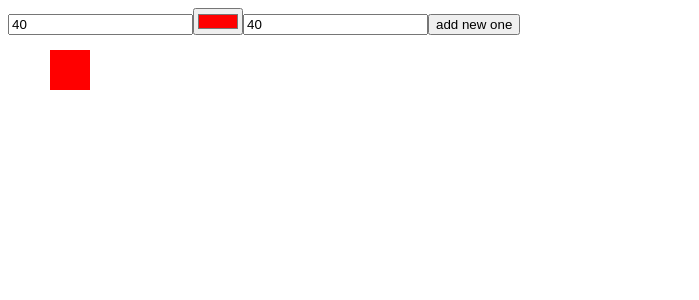
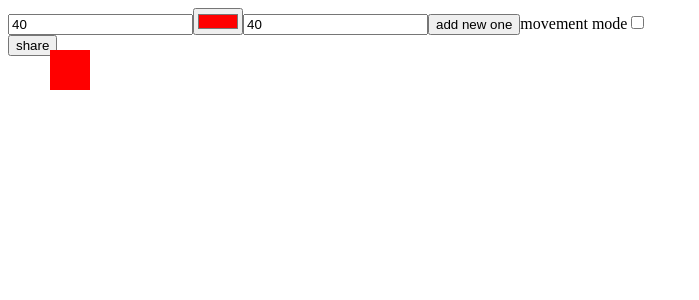
Before and after one commit to danbilous1/React-Paint-App, a React (Vite) app: page / in a window 1280 px wide. Both pictures are taken after a click on the button "Start". Shown: the top 300 px of the page, without its empty margins (0-699 px from the left). Built offline with nearby package versions, Linux system fonts and the light colour scheme.

Commit message:
Update app.jsx

```diff
--- a/src/app.jsx
+++ b/src/app.jsx
@@ -8,6 +8,8 @@ export default function App() {
   const [height, setHeight] = useState(40);
   const [squareList, setSquareList] = useState([]);
   const [selectedSquareIndex, setSelectedSquareIndex] = useState(null);
+  const [mousePos, setMousePos] = useState([0, 0]);
+  const [mode, setMode] = useState(false);
 
   console.log(squareList);
   function handleUpdate(index, key, value) {
@@ -20,7 +22,7 @@ export default function App() {
   }
 
   return (
-    <div>
+    <div className="container">
       {show ? (
         <>
           <input
@@ -65,6 +67,12 @@ export default function App() {
           >
             add new one
           </button>
+          <label>movement mode</label>
+          <input
+            type="checkbox"
+            value={mode}
+            onChange={(e) => setMode(e.target.checked)}
+          />
         </>
       ) : (
         <button
@@ -84,7 +92,7 @@ export default function App() {
           Start
         </button>
       )}
-
+      <div onClick={() => setSelectedSquareIndex(null)} className="container">
         {squareList.map((el, index) => (
           <div
             style={{
@@ -94,14 +102,48 @@ export default function App() {
               position: "absolute",
               top: el.top + "px",
               left: el.left + "px",
-            border: index === selectedSquareIndex ? "2px solid black" : "unset",
+              border:
+                index === selectedSquareIndex ? "2px solid black" : "unset",
               zIndex: index === selectedSquareIndex ? 2 : 1,
+              boxSizing: "border-box",
             }}
-          onClick={() => {
+            onClick={(e) => {
+              e.stopPropagation();
+              setSelectedSquareIndex(index);
+            }}
+            draggable
+            // onDrag={(e) => {
+            //   e.preventDefault();
+            //   e.stopPropagation();
+            //   if (e.clientX && e.clientY) {
+            //     handleUpdate(index, "left", e.clientX);
+            //     handleUpdate(index, "top", e.clientY);
+            //   }
+            // }}
+            onDragEnd={(e) => {
+              e.preventDefault();
+              e.stopPropagation();
+              if (e.clientX && e.clientY) {
+                handleUpdate(
+                  index,
+                  "left",
+                  el.left + e.nativeEvent.layerX - mousePos[0]
+                );
+                handleUpdate(
+                  index,
+                  "top",
+                  el.top + e.nativeEvent.layerY - mousePos[1]
+                );
+                console.log(e);
+                setMousePos([0, 0]);
+              }
+            }}
+            onDragStart={(e) => {
+              setMousePos([e.nativeEvent.layerX, e.nativeEvent.layerY]);
               setSelectedSquareIndex(index);
             }}
           >
-          {index === selectedSquareIndex && (
+            {index === selectedSquareIndex && mode && (
               <>
                 <span
                   style={{
@@ -156,5 +198,8 @@ export default function App() {
           </div>
         ))}
       </div>
+
+      <button>share</button>
+    </div>
   );
 }
```
Lines whose indentation alone changed are shown as unchanged.
